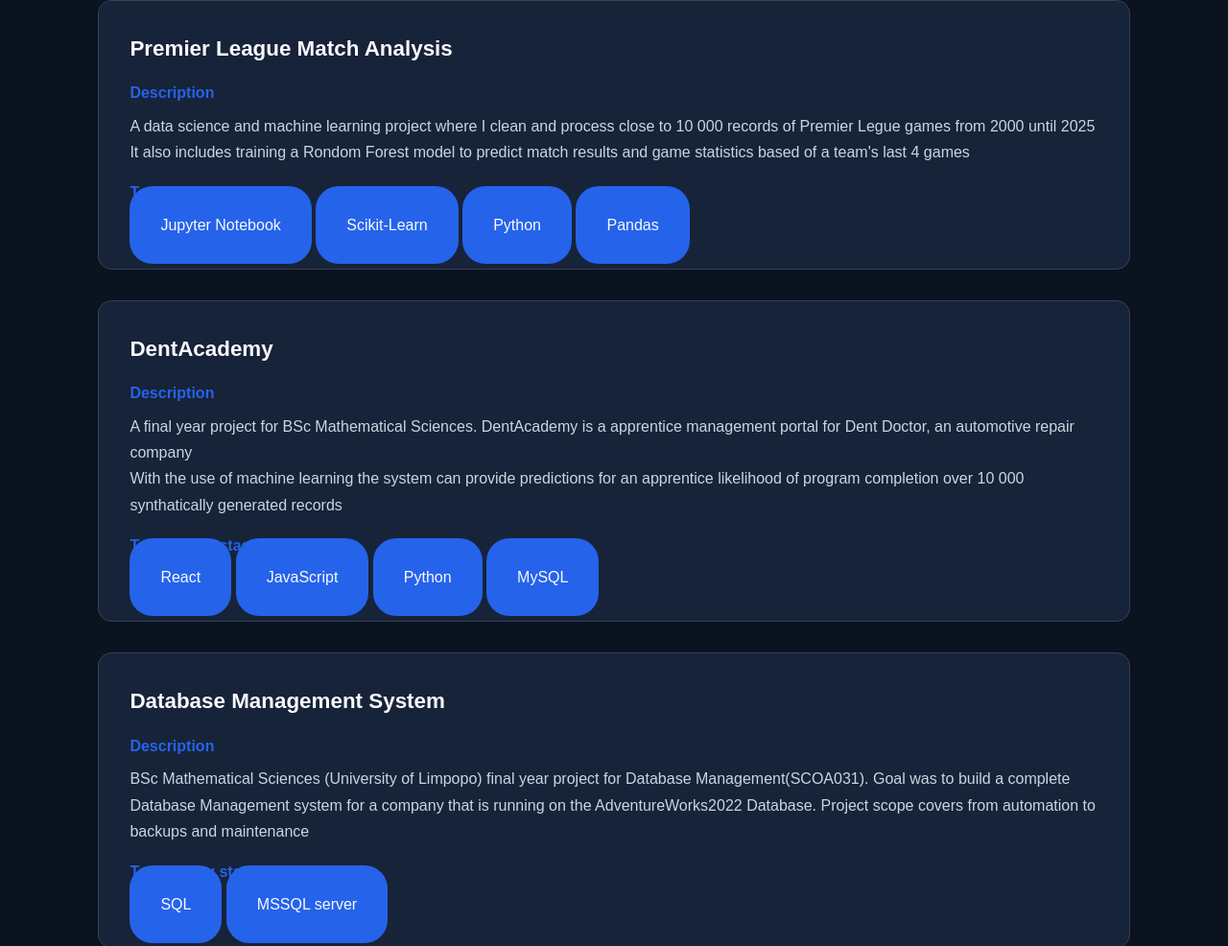
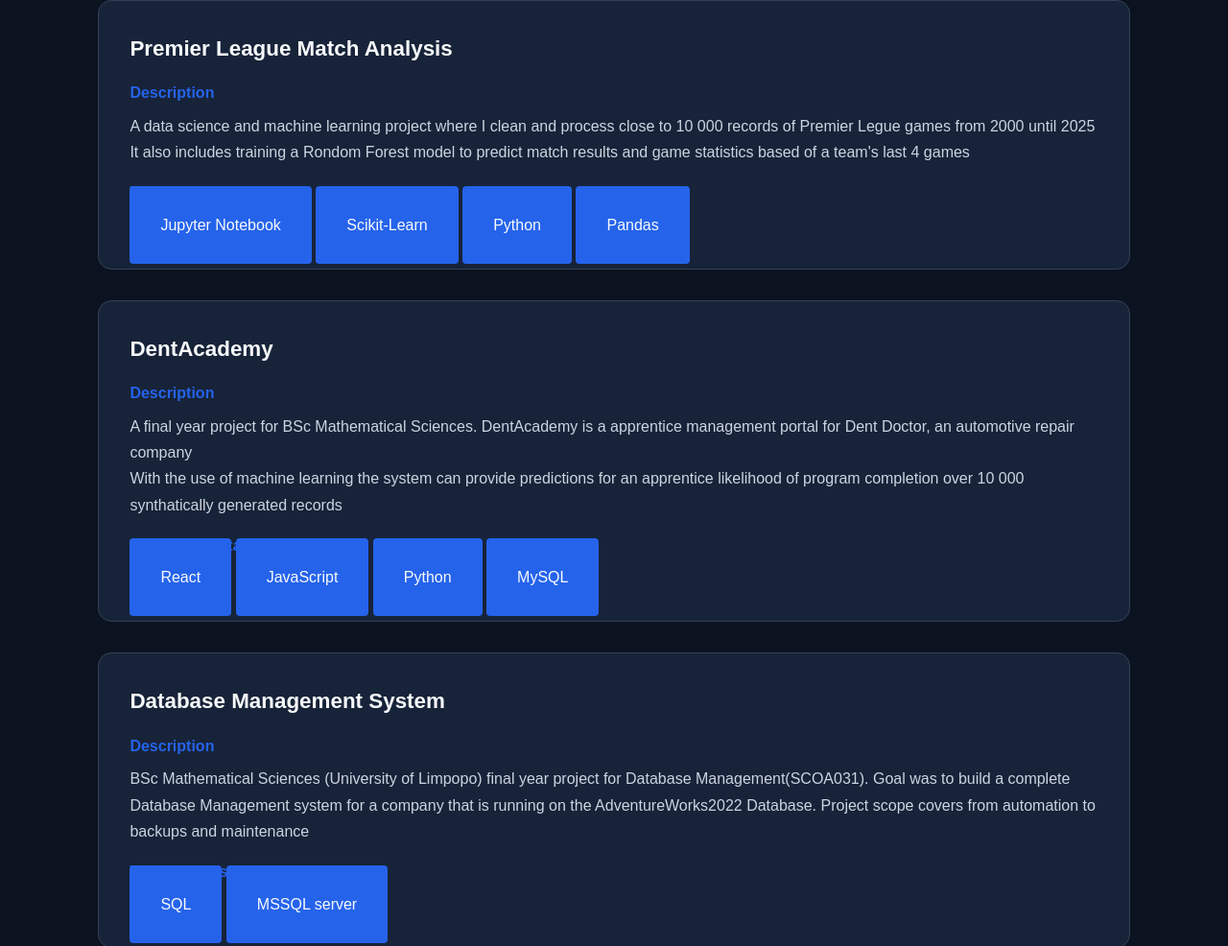
Before and after one commit to YenziweMotha/YenziweMotha.github.io, a plain HTML site: page index.html in a window 1280 px wide. Shown: the part 1617-2603 px from the top of the page at 96% size. Drawn offline with Linux system fonts and the light colour scheme.

Commit message:
Polished projects section

```diff
--- a/styles.css
+++ b/styles.css
@@ -250,5 +250,5 @@ body{
     background-color: var(--primary);
     color: var(--text);
     padding: 2rem;
-    border-radius: 24px;
+    border-radius: 4px;
 }
```
